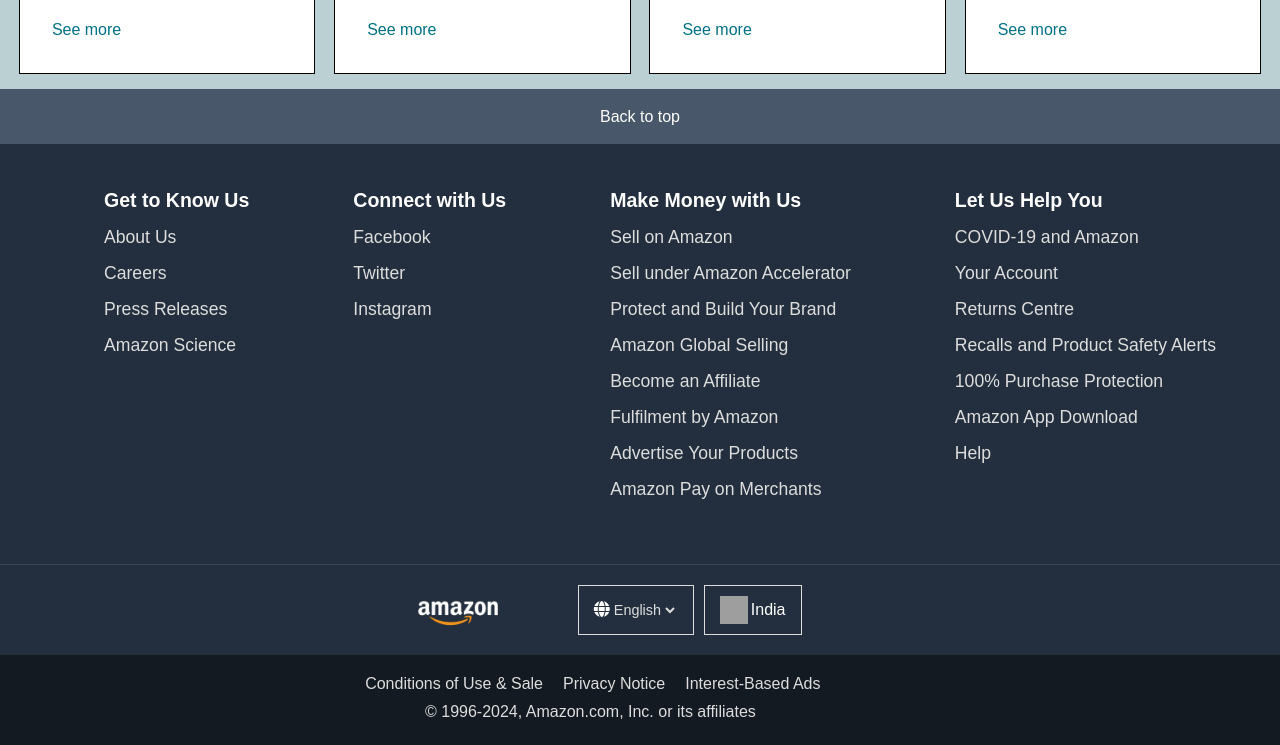
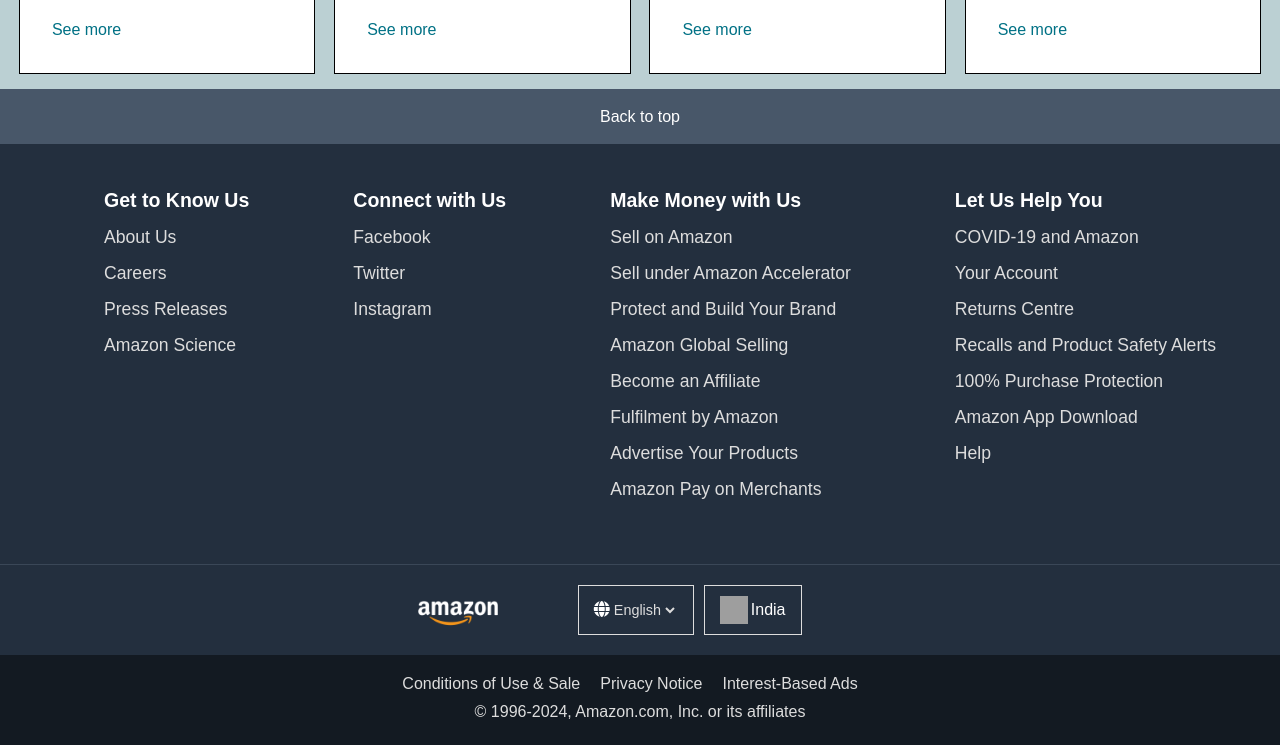
Before and after one commit to suryamoulika52/amazonclone, a plain HTML site: page amazonclone/index.html in a window 1280 px wide. Shown: the part 1143-1888 px from the top of the page. Drawn offline with nearby package versions, Linux system fonts and the light colour scheme; grey boxes are pictures that could not be loaded.

Commit message:
style.css

```diff
--- a/amazonclone/style.css
+++ b/amazonclone/style.css
@@ -290,17 +290,16 @@ font-size: 0.9rem;
     padding:20px;
 }
 .pages{
-    width:94%;
-    display: flex;
-    justify-content:center;
+  display:flex;
+  justify-content: center;
+    text-align: center;
 
 }
 .pcontent{
     margin-right:20px;
 }
 .copy-rights{
-    width:92%;
-    display: flex;
-    justify-content:center;
+
+   text-align: center;
     margin-top: 10px;
 }
```
